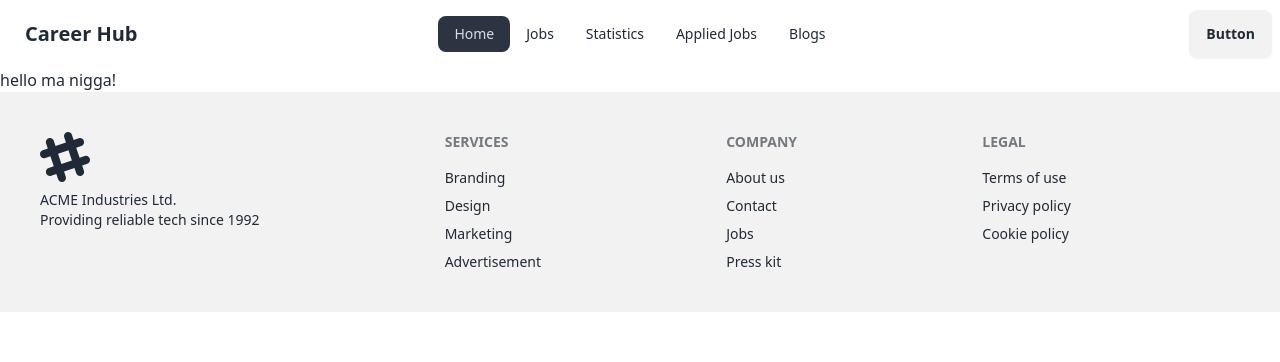
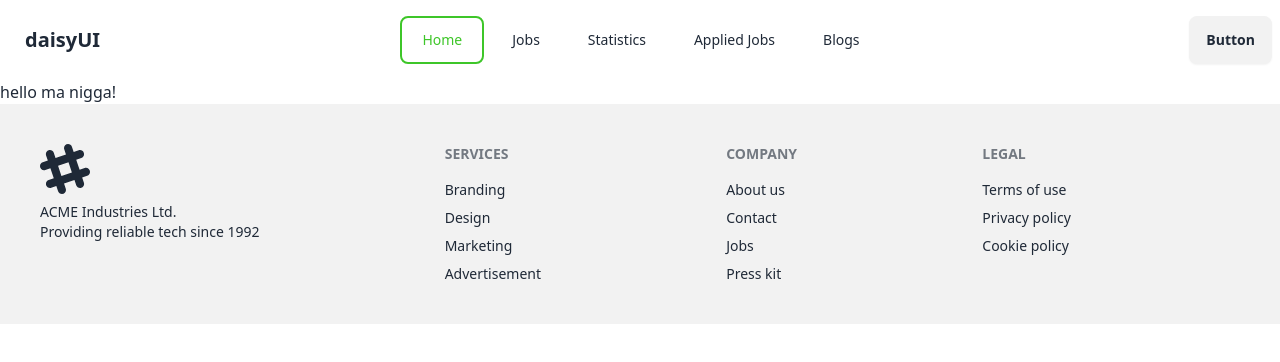
Before and after one commit to AsmSaikat/c-hub, a React (Vite) app: page / in a window 1280 px wide. Shown: the top 362 px of the page. Built offline with nearby package versions, Linux system fonts and the light colour scheme.

Commit message:
added nav functionality and errorpage

```diff
--- /dev/null
+++ b/src/components/ErrorPage.jsx
@@ -0,0 +1,22 @@
+import React from "react";
+import { Link } from "react-router-dom";
+
+const ErrorPage = () => {
+	return (
+		<div className="h-[100vh] flex flex-col justify-center items-center">
+			<h1 className="text-2xl font-bold lg:text-6xl md:text-4xl lg:leading-[80px] ">
+				Error <span className="text-red-500">404</span>
+			</h1>
+			<p className="text-center font-display text-2xl lg:text-[50px] lg:leading-[70px] font-bold lg:w-[80%] w-[300px] mb-4">
+				Page not found!
+			</p>
+			<Link to="/">
+				<button className="w-full text-base font-semibold btn flex justify-center items-center mx-auto gap-2 font-sans bg-[#E8E8E8] text-[#414040] mt-4">
+					<p>Go Back</p>
+				</button>
+			</Link>
+		</div>
+	);
+};
+
+export default ErrorPage;
--- a/src/components/Navbar.jsx
+++ b/src/components/Navbar.jsx
@@ -2,25 +2,6 @@ import React from "react";
 import { NavLink } from "react-router-dom";
 
 const Navbar = () => {
-	const links = (
-		<>
-			<li>
-				<NavLink to="/">Home</NavLink>
-			</li>
-			<li>
-				<NavLink to="/jobs">Jobs</NavLink>
-			</li>
-			<li>
-				<NavLink to="/statistics">Statistics</NavLink>
-			</li>
-			<li>
-				<NavLink to="/applied">Applied Jobs</NavLink>
-			</li>
-			<li>
-				<NavLink to="/blogs">Blogs</NavLink>
-			</li>
-		</>
-	);
 	return (
 		<div className="navbar bg-base-100">
 			<div className="navbar-start">
@@ -49,13 +30,69 @@ const Navbar = () => {
 						tabIndex={0}
 						className="menu menu-sm dropdown-content bg-base-100 rounded-box z-[1] mt-3 w-52 p-2 shadow"
 					>
-						{links}
+						<NavLink to="/">Home</NavLink>
+						<NavLink to="/jobs">Jobs</NavLink>
+						<NavLink to="/stastics">Statistics</NavLink>
+						<NavLink to="/applied">Applied Jobs</NavLink>
+						<NavLink to="/blogs">Blogs</NavLink>
 					</ul>
 				</div>
-				<a className="btn btn-ghost text-xl">Career Hub</a>
+				<a className="btn btn-ghost text-xl">daisyUI</a>
 			</div>
-			<div className="navbar-center hidden lg:flex">
-				<ul className="menu menu-horizontal px-1">{links}</ul>
+			<div className="navbar-center sm:hidden md:hidden lg:flex">
+				<ul className="menu flex items-center menu-horizontal space-x-2 px-1">
+					{" "}
+					<NavLink
+						className={({ isActive }) =>
+							isActive
+								? "text-[#3EC629] px-5 py-3 rounded-lg border-2 border-[#3EC629]"
+								: "hover: px-5 hover:py-3 hover:border-2 hover:rounded-lg hover:bg-[#D2D4D7] hover:font-semibold"
+						}
+						to="/"
+					>
+						Home
+					</NavLink>
+					<NavLink
+						className={({ isActive }) =>
+							isActive
+								? "px-5 py-3 border-2 border-[#3EC629] text-[#3EC629] rounded-lg"
+								: "hover: px-5 hover:py-3 hover:border-2 hover:rounded-lg hover:bg-[#D2D4D7] hover:font-semibold"
+						}
+						to="/jobs"
+					>
+						Jobs
+					</NavLink>
+					<NavLink
+						className={({ isActive }) =>
+							isActive
+								? "px-5 py-3 border-2 border-[#3EC629] text-[#3EC629] rounded-lg"
+								: "hover: px-5 hover:py-3 hover:border-2 hover:rounded-lg hover:bg-[#D2D4D7] hover:font-semibold"
+						}
+						to="/statistics"
+					>
+						Statistics
+					</NavLink>
+					<NavLink
+						className={({ isActive }) =>
+							isActive
+								? "px-5 py-3 border-2 border-[#3EC629] text-[#3EC629] rounded-lg"
+								: "hover: px-5 hover:py-3 hover:border-2 hover:rounded-lg hover:bg-[#D2D4D7] hover:font-semibold"
+						}
+						to="/applied"
+					>
+						Applied Jobs
+					</NavLink>
+					<NavLink
+						className={({ isActive }) =>
+							isActive
+								? "px-5 py-3 border-2 border-[#3EC629] text-[#3EC629] rounded-lg"
+								: "hover: px-5 hover:py-3 hover:border-2 hover:rounded-lg hover:bg-[#D2D4D7] hover:font-semibold"
+						}
+						to="/blogs"
+					>
+						Blogs
+					</NavLink>
+				</ul>
 			</div>
 			<div className="navbar-end">
 				<a className="btn">Button</a>
--- a/src/main.jsx
+++ b/src/main.jsx
@@ -8,11 +8,13 @@ import Jobs from "./components/Jobs";
 import AppliedJobs from "./components/AppliedJobs";
 import Blogs from "./components/Blogs";
 import Statistics from "./components/Statistics";
+import ErrorPage from "./components/ErrorPage";
 
 const router = createBrowserRouter([
 	{
 		path: "/",
 		element: <Root></Root>,
+		errorElement: <ErrorPage></ErrorPage>,
 		children: [
 			{
 				path: "/",
```
